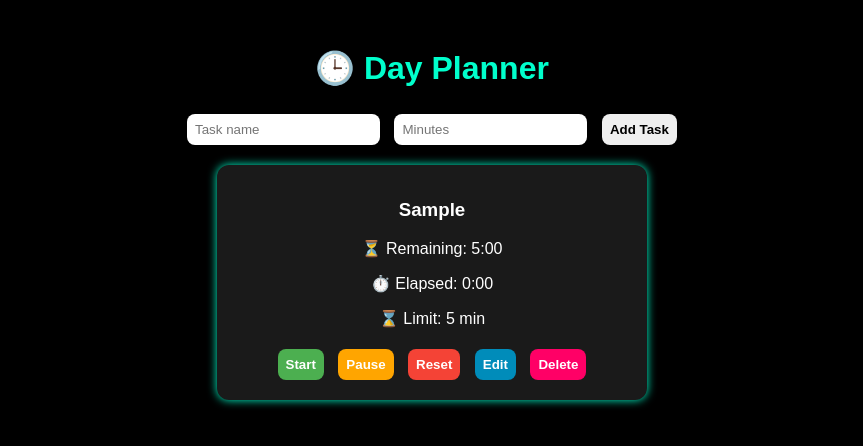
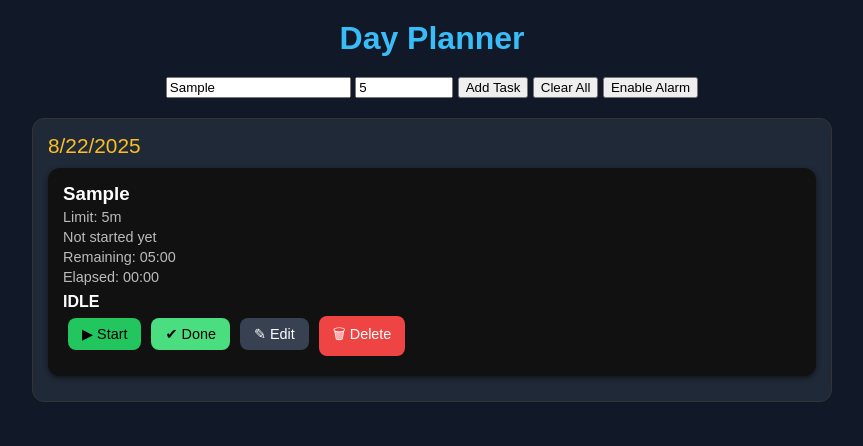
Before and after one commit to shubham47217/daily_planner, a plain HTML site: page index.html in a window 1280 px wide. Both pictures are taken after typing "Sample", "5" into the empty fields and a click on the button "Add Task". Shown: the whole page, without its empty margins (208-1071 px from the left). Drawn offline with Linux system fonts and the light colour scheme.

Commit message:
Update index.html

```diff
--- a/index.html
+++ b/index.html
@@ -3,172 +3,240 @@
 <head>
   <meta charset="UTF-8">
   <meta name="viewport" content="width=device-width, initial-scale=1.0">
-  <title>Day Planner</title>
+  <title>Day Planner with Timer</title>
   <style>
     body {
       font-family: Arial, sans-serif;
-      background-color: black;
+      background-color: #111827;
       color: white;
-      text-align: center;
-      padding: 20px;
+      margin: 0;
+      padding: 0;
+      display: flex;
+      flex-direction: column;
+      align-items: center;
+      min-height: 100vh;
     }
     h1 {
-      color: #00ffcc;
+      margin: 20px 0;
+      font-size: 2rem;
+      color: #38bdf8;
+    }
+    .task-container {
+      width: 95%;
+      max-width: 800px;
+    }
+    .day-group {
+      margin-bottom: 30px;
+      border: 1px solid #333;
+      border-radius: 12px;
+      padding: 15px;
+      background: #1f2937;
+    }
+    .day-title {
+      font-size: 1.3rem;
+      margin-bottom: 10px;
+      color: #fbbf24;
     }
     .task {
-      background-color: #1a1a1a;
+      background: #111;
+      margin: 10px 0;
       padding: 15px;
-      margin: 15px auto;
       border-radius: 12px;
-      width: 90%;
-      max-width: 400px;
-      box-shadow: 0 0 10px #00ffcc;
+      box-shadow: 0 2px 5px rgba(0,0,0,0.5);
     }
-    input, button {
+    .task h3 { margin: 0; }
+    .info { font-size: 0.9rem; color: #bbb; margin: 4px 0; }
+    .status { font-weight: bold; margin-top: 8px; }
+    .controls button {
       margin: 5px;
-      padding: 8px;
+      padding: 8px 14px;
+      border: none;
       border-radius: 8px;
-      border: none;
+      font-size: 0.9rem;
+      cursor: pointer;
+      display: inline-flex;
+      align-items: center;
+      gap: 5px;
     }
-    button {
-      cursor: pointer;
-      font-weight: bold;
-    }
-    .start-btn { background-color: #4CAF50; color: white; }
-    .pause-btn { background-color: orange; color: white; }
-    .reset-btn { background-color: #f44336; color: white; }
-    .delete-btn { background-color: #ff0066; color: white; }
-    .edit-btn { background-color: #008CBA; color: white; }
+    .start { background: #22c55e; color: black; }
+    .reset, .edit { background: #374151; color: white; }
+    .done { background: #4ade80; color: black; }
+    .delete { background: #ef4444; color: white; }
+    .stop-alarm { background: #facc15; color: black; }
   </style>
 </head>
 <body>
+  <h1>Day Planner</h1>
 
-  <h1>🕒 Day Planner</h1>
+  <div style="margin-bottom:20px;">
+    <input id="taskName" placeholder="Task name">
+    <input id="duration" type="number" placeholder="Minutes" style="width:90px;">
+    <button onclick="addTask()">Add Task</button>
+    <button onclick="clearAllTasks()">Clear All</button>
+    <button onclick="enableAlarm()">Enable Alarm</button>
+  </div>
 
-  <input type="text" id="taskName" placeholder="Task name">
-  <input type="number" id="taskTime" placeholder="Minutes">
-  <button onclick="addTask()">Add Task</button>
+  <div id="taskContainer" class="task-container"></div>
 
-  <div id="taskList"></div>
-
-  <audio id="alarmSound" src="https://www.soundhelix.com/examples/mp3/SoundHelix-Song-1.mp3" preload="auto"></audio>
+  <audio id="alarmSound">
+    <source src="https://actions.google.com/sounds/v1/alarms/alarm_clock.ogg" type="audio/ogg">
+  </audio>
 
   <script>
-    let tasks = [];
+    let tasks = JSON.parse(localStorage.getItem('tasks')||'[]');
+    let alarmEnabled = false;
+    const alarmSound = document.getElementById("alarmSound");
 
-    function addTask() {
-      const name = document.getElementById("taskName").value;
-      const minutes = parseInt(document.getElementById("taskTime").value);
-
-      if (!name || isNaN(minutes) || minutes <= 0) {
-        alert("Enter valid task and time!");
-        return;
-      }
-
-      const task = {
-        id: Date.now(),
-        name,
-        duration: minutes * 60,
-        remaining: minutes * 60,
-        elapsed: 0,
-        running: false,
-        interval: null
-      };
-
-      tasks.push(task);
-      renderTasks();
-      document.getElementById("taskName").value = "";
-      document.getElementById("taskTime").value = "";
+    function enableAlarm(){
+      alarmEnabled = true;
+      alarmSound.play().then(()=>{alarmSound.pause();alarmSound.currentTime=0;});
+      alert("Alarm enabled! It will play when time is over.");
     }
 
-    function renderTasks() {
-      const taskList = document.getElementById("taskList");
-      taskList.innerHTML = "";
-
-      tasks.forEach(task => {
-        const div = document.createElement("div");
-        div.className = "task";
-
-        const remainingMins = Math.floor(task.remaining / 60);
-        const remainingSecs = task.remaining % 60;
-        const elapsedMins = Math.floor(task.elapsed / 60);
-        const elapsedSecs = task.elapsed % 60;
-
-        div.innerHTML = `
-          <h3>${task.name}</h3>
-          <p>⏳ Remaining: ${remainingMins}:${remainingSecs.toString().padStart(2,'0')}</p>
-          <p>⏱️ Elapsed: ${elapsedMins}:${elapsedSecs.toString().padStart(2,'0')}</p>
-          <p>⌛ Limit: ${Math.floor(task.duration / 60)} min</p>
-          <button class="start-btn" onclick="startTask(${task.id})">Start</button>
-          <button class="pause-btn" onclick="pauseTask(${task.id})">Pause</button>
-          <button class="reset-btn" onclick="resetTask(${task.id})">Reset</button>
-          <button class="edit-btn" onclick="editTask(${task.id})">Edit</button>
-          <button class="delete-btn" onclick="deleteTask(${task.id})">Delete</button>
-        `;
-
-        taskList.appendChild(div);
-      });
+    function addTask(){
+      const name=document.getElementById("taskName").value||"Untitled";
+      const duration=parseInt(document.getElementById("duration").value)||1;
+      const id=Date.now();
+      const task={id,name,duration,status:"idle",elapsed:0};
+      tasks.push(task);
+      saveTasks();
+      renderTasks();
     }
 
-    function startTask(id) {
-      const task = tasks.find(t => t.id === id);
-      if (!task || task.running) return;
-
-      task.running = true;
-      task.interval = setInterval(() => {
-        if (task.remaining > 0) {
-          task.remaining--;
-          task.elapsed++;
-        } else {
-          clearInterval(task.interval);
-          task.running = false;
-          document.getElementById("alarmSound").play();
-          alert(`⏰ Task "${task.name}" is over!`);
-        }
-        renderTasks();
-      }, 1000);
-    }
-
-    function pauseTask(id) {
-      const task = tasks.find(t => t.id === id);
-      if (task && task.running) {
-        clearInterval(task.interval);
-        task.running = false;
+    function clearAllTasks(){
+      if(confirm("Clear all tasks?")){
+        tasks=[];
+        saveTasks();
         renderTasks();
       }
     }
 
-    function resetTask(id) {
-      const task = tasks.find(t => t.id === id);
-      if (task) {
-        clearInterval(task.interval);
-        task.remaining = task.duration;
-        task.elapsed = 0;
-        task.running = false;
+    function saveTasks(){
+      localStorage.setItem('tasks',JSON.stringify(tasks));
+    }
+
+    function startTask(id){
+      const task=tasks.find(t=>t.id===id);
+      if(task){
+        task.status="running";
+        task.start=Date.now();
+        task.end=task.start+task.duration*60000;
+        saveTasks();
         renderTasks();
       }
     }
 
-    function editTask(id) {
-      const task = tasks.find(t => t.id === id);
-      if (task) {
-        const newName = prompt("Edit task name:", task.name);
-        const newMinutes = parseInt(prompt("Edit duration (minutes):", task.duration / 60));
-        if (newName && !isNaN(newMinutes) && newMinutes > 0) {
-          task.name = newName;
-          task.duration = newMinutes * 60;
-          task.remaining = newMinutes * 60;
-          task.elapsed = 0;
-        }
+    function resetTask(id){
+      const task=tasks.find(t=>t.id===id);
+      if(task){
+        task.status="idle";
+        task.elapsed=0;
+        delete task.start;
+        delete task.end;
+        saveTasks();
         renderTasks();
       }
+      stopAlarm();
     }
 
-    function deleteTask(id) {
-      tasks = tasks.filter(t => t.id !== id);
+    function stopAlarm(){
+      alarmSound.pause();
+      alarmSound.currentTime=0;
+    }
+
+    function deleteTask(id){
+      tasks=tasks.filter(t=>t.id!==id);
+      saveTasks();
       renderTasks();
     }
+
+    function doneTask(id){
+      const task=tasks.find(t=>t.id===id);
+      if(task){
+        task.status="done";
+        saveTasks();
+        renderTasks();
+      }
+      stopAlarm();
+    }
+
+    function editTask(id){
+      const task=tasks.find(t=>t.id===id);
+      if(!task) return;
+      const newName=prompt("Task name",task.name);
+      const newDur=parseInt(prompt("Duration (minutes)",task.duration));
+      if(newName) task.name=newName;
+      if(newDur) task.duration=newDur;
+      saveTasks();
+      renderTasks();
+    }
+
+    function renderTasks(){
+      const container=document.getElementById("taskContainer");
+      container.innerHTML="";
+      const grouped={};
+      tasks.forEach(t=>{
+        const day=new Date(t.id).toLocaleDateString();
+        if(!grouped[day]) grouped[day]=[];
+        grouped[day].push(t);
+      });
+      for(const day in grouped){
+        const group=document.createElement("div");
+        group.className="day-group";
+        const title=document.createElement("div");
+        title.className="day-title";
+        title.textContent=day;
+        group.appendChild(title);
+        grouped[day].forEach(task=>{
+          const div=document.createElement("div");
+          div.className="task";
+          const now=Date.now();
+          let remain,elapsed;
+          if(task.status==="running"){
+            remain=Math.max(0,Math.floor((task.end-now)/1000));
+            elapsed=Math.floor((now-task.start)/1000);
+            if(remain<=0){
+              task.status="failed";
+              if(alarmEnabled){alarmSound.play();}
+            }
+          }else if(task.status==="done"){
+            remain=0;elapsed=task.duration*60;
+          }else{
+            remain=task.duration*60-task.elapsed;
+            elapsed=task.elapsed;
+          }
+          div.innerHTML=`<h3>${task.name}</h3>
+            <div class="info">Limit: ${task.duration}m</div>
+            ${task.start?`<div class="info">Started: ${new Date(task.start).toLocaleTimeString()}</div>`:"<div class=\"info\">Not started yet</div>"}
+            ${task.end?`<div class="info">Ends: ${new Date(task.end).toLocaleTimeString()}</div>`:""}
+            <div class="info">Remaining: ${String(Math.floor(remain/60)).padStart(2,'0')}:${String(remain%60).padStart(2,'0')}</div>
+            <div class="info">Elapsed: ${String(Math.floor(elapsed/60)).padStart(2,'0')}:${String(elapsed%60).padStart(2,'0')}</div>
+            <div class="status">${task.status.toUpperCase()}</div>`;
+
+          const controls=document.createElement("div");
+          controls.className="controls";
+          if(task.status==="idle"){
+            const s=document.createElement("button");s.className="start";s.innerHTML="▶ Start";s.onclick=()=>startTask(task.id);controls.appendChild(s);
+          }
+          if(task.status==="running"){
+            const r=document.createElement("button");r.className="reset";r.innerHTML="↺ Reset";r.onclick=()=>resetTask(task.id);controls.appendChild(r);
+          }
+          if(task.status==="failed"){
+            const stop=document.createElement("button");stop.className="stop-alarm";stop.innerHTML="⏹ Stop Alarm";stop.onclick=()=>stopAlarm();controls.appendChild(stop);
+          }
+          const d=document.createElement("button");d.className="done";d.innerHTML="✔ Done";d.onclick=()=>doneTask(task.id);controls.appendChild(d);
+          const e=document.createElement("button");e.className="edit";e.innerHTML="✎ Edit";e.onclick=()=>editTask(task.id);controls.appendChild(e);
+          const del=document.createElement("button");del.className="delete";del.innerHTML="🗑 Delete";del.onclick=()=>deleteTask(task.id);controls.appendChild(del);
+          div.appendChild(controls);
+          group.appendChild(div);
+        });
+        container.appendChild(group);
+      }
+      saveTasks();
+    }
+
+    setInterval(renderTasks,1000);
+    renderTasks();
   </script>
-
 </body>
 </html>
```
